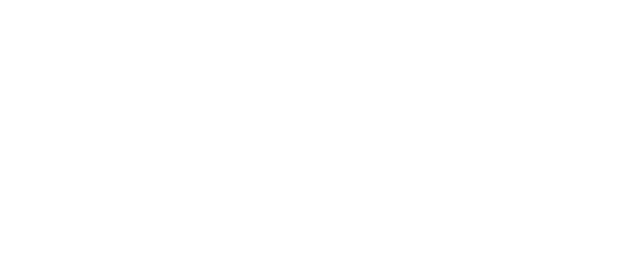
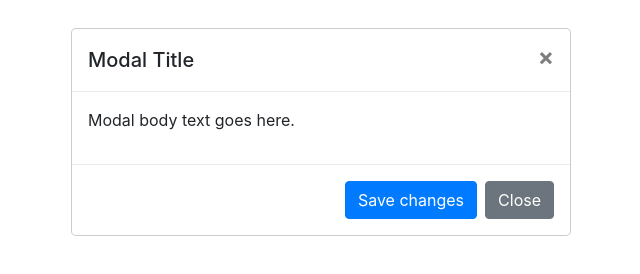
Before and after one commit to taoran1990/html_template, a website: page docs/html/window.html in a window 1280 px wide. Shown: the whole page, without its empty margins (319-959 px from the left). Drawn offline with nearby package versions, Linux system fonts and the light colour scheme; files that its build step writes are made by us from their sources; files whose address does not match are found by name.

Commit message:
tmp save

```diff
--- a/docs/html/window.html
+++ b/docs/html/window.html
@@ -10,12 +10,66 @@
 	</head>
 	<body>
 		<style>
+			.cus-modal{
+				display: inline-block;
+			}
 
 		</style>
 
 		<script>
 
 		</script>
+
+		<!-- section begin -->
+		<div class="modal cus-modal" tabindex="-1" role="dialog">
+		<!-- modal begin -->
+
+		<div class="modal-dialog" role="document">
+		<!-- modal dialog begin -->
+
+		<div class="modal-content">
+		<!-- modal content begin -->
+
+		<div class="modal-header">
+		<!-- modal head begin -->
+
+		<h5 class="modal-title">Modal Title</h5>
+
+		<button type="button" class="close" data-dismiss="modal"
+						aria-label="Close">
+			<span aria-hidden="true">&times;</span>
+		</button>
+
+		<!-- modal head end   -->
+		</div>
+
+		<div class="modal-body">
+		<!-- modal body begin -->
+		<p>Modal body text goes here.</p>
+		<!-- modal body end   -->
+		</div>
+
+		<div class="modal-footer">
+		<!-- modal footer begin -->
+		<button type="button" class="btn btn-primary">Save changes</button>
+		<button type="button" class="btn btn-secondary"
+							data-dismiss="modal">Close</button>
+		<!-- modal footer end   -->
+		</div>
+
+
+
+		<!-- modal content end   -->
+		</div>
+
+
+		<!-- modal dialog end   -->
+		</div>
+
+
+		<!-- modal end -->
+		</div>
+		<!-- section end -->
 
 
 		<script src="lib/jquery-3.2.1.slim.min.js"></script>
```
Also changed, not shown: docs/window_alert.html (added, +89 -0 lines), docs/window_confirm.html (added, +89 -0 lines), src/window.html (+54 -0 lines).
